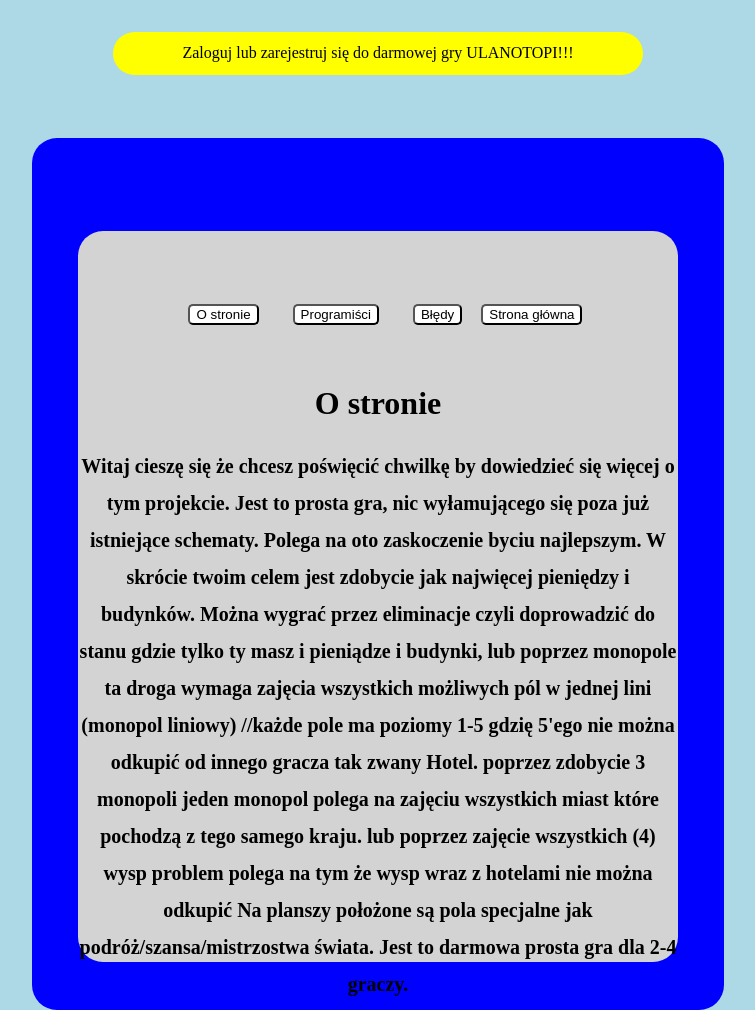
After one commit to maciulex/Ulanopoli, a PHP site: page /info.php in a window 1280 px wide. The commit adds this page. Shown: the whole page, without its empty margins (262-1017 px from the left). Run offline with PHP 8.4, Linux system fonts and the light colour scheme.

Commit message:
bugs fix +info

```diff
--- a/gameBoard/doc.txt
+++ b/gameBoard/doc.txt
@@ -1,4 +1,10 @@
 To repair/to do
+	sznsa
+	jak ktoś sprzedaje wyspe to niech mu się usunei z islands
+
+
+
+
 	gameBoard/app.js/onLoad timeLeft
 	można spróbować zatrzymać interwał reflsha podczas tury gracza
 	dodanie zwiększonej ceny na polu mistrzost świata
--- a/gameBoard/scripts/tourScripts/buyFild.php
+++ b/gameBoard/scripts/tourScripts/buyFild.php
@@ -284,7 +284,7 @@
             $logsValue .= "</div>";
             $sql = 'UPDATE game SET money = "'.implode(":",$gameData[9]).'", wealth = "'.implode(":", $gameData[11]).'", fildsNfo = "'.implode(";",$gameData[5]).'", eventCode = '.$eventCode.', islands ="'.implode(":",$gameData[10]).'", movesCodes = "'.implode(":", $gameData[3]).'", cards = "'.implode(":", $gameData[8]).'" '.$chempionFild.$rounds.', place = "'.implode(":",$gameData[6]).'" WHERE gameID = '. $_SESSION['gameId'];
             //echo $sql;
-            $sql2 = 'UPDATE game SET logs = CONCAT(logs, \''.$logsValue.'\') WHERE gameID = '.$_SESSION["gameId"];
+            $sql2 = 'UPDATE game SET logs = CONCAT(\''.$logsValue.'\',logs) WHERE gameID = '.$_SESSION["gameId"];
             $connection -> multi_query($sql.";".$sql2);
         } else {
             echo "Error1";
--- a/gamesList.php
+++ b/gamesList.php
@@ -61,9 +61,7 @@
 					var href = window.location.href.slice(0, -13);
 					if (b==true) {
 						var pac = prompt("Podaj hasło jeżeli, jeżeli nie ma nic nie wpisuj");
-						if (pac.length > 3) {
-							window.location.replace(href+"scripts/join.php?q="+a+"&p="+pac);
-						}
+						window.location.replace(href+"scripts/join.php?q="+a+"&p="+pac);
 					} else {
 						window.location.replace(href+"scripts/join.php?q="+a);
 					}';
--- a/index.php
+++ b/index.php
@@ -23,8 +23,9 @@
 				<div id="greyBox">
 					<div id="textHolder">
 						<div>
-							<button id="LogInB" onclick="log()">Logowanie</button>
+							<button id="RegInB" onclick="log()">Logowanie</button>
 							<button id="RegInB" onclick="reg()">Rejestracja</button>
+							<a href="info.php"><button>O stronie</button></a>
 						</div>
 						<div id="form">
 							<div id="changeble">
--- /dev/null
+++ b/info.php
@@ -0,0 +1,64 @@
+<?php
+	session_start();
+	if (isset($_SESSION['logged'])) {
+		header("Location: gamesList.php");
+		exit();
+	}
+?>
+<!DOCTYPE html>
+<html>
+<head>
+	<title>Strona główna</title>
+	<meta charset="utf-8">
+	<link rel="stylesheet" type="text/css" href="styles/style.css">
+	<script type="text/javascript" src="scripts/info.js"></script>
+</head>
+<body>
+	<div>
+		<header>
+			Zaloguj lub zarejestruj się do darmowej gry ULANOTOPI!!!
+		</header>
+		<div id="gridBox">
+			<div id="blueBox">
+				<div id="greyBox" style = "width: 95%; height: 90%">
+					<div id="textHolder">
+						<div>
+							<button class="RegInB" onclick="about()">O stronie</button>
+							<button class="RegInB" onclick="programmers()">Programiści</button>
+							<button onclick="bugs()" class="RegInB">Błędy</button>
+							<a href="index.php"><button>Strona główna</button></a>
+
+						</div>
+						<div id="form">
+							<div id="changeble">
+                                <h1>O stronie<h1>
+                                <span>
+                                    Witaj cieszę się że chcesz poświęcić chwilkę by dowiedzieć się więcej o tym projekcie.
+                                    Jest to prosta gra, nic wyłamującego się poza już istniejące schematy.
+                                    Polega na oto zaskoczenie byciu najlepszym.
+                                    W skrócie twoim celem jest zdobycie jak najwięcej pieniędzy i budynków.
+                                    Można wygrać przez eliminacje czyli doprowadzić do stanu gdzie tylko ty masz i pieniądze i budynki,
+                                    lub poprzez monopole ta droga wymaga zajęcia wszystkich możliwych pól w jednej lini (monopol liniowy)
+                                    //każde pole ma poziomy 1-5 gdzię 5'ego nie można odkupić od innego gracza tak zwany Hotel.
+                                    poprzez zdobycie 3 monopoli jeden monopol polega na zajęciu wszystkich miast które pochodzą z tego samego kraju.
+                                    lub poprzez zajęcie wszystkich (4) wysp problem polega na tym że wysp wraz z hotelami nie można odkupić
+                                    Na planszy położone są pola specjalne jak podróż/szansa/mistrzostwa świata.
+                                    Jest to darmowa prosta gra dla 2-4 graczy.
+                                </span>
+							</div>
+							<div>
+								<?php
+									if (isset($_SESSION['error'])) {
+										echo $_SESSION['error'];
+										unset($_SESSION['error']);
+									}
+								?>
+							</div>
+						</div>
+					</div>
+				<div>
+			</div>
+		</div>
+	</div>
+</body>
+</html>
--- a/scripts/app.js
+++ b/scripts/app.js
@@ -6,7 +6,7 @@ function log() {
 function reg() {
 	document.getElementById("blueBox").style.height = "115%";
 	document.getElementById("greyBox").style.width = "70%";
-	document.getElementById("changeble").innerHTML = "<form method=\"post\" action=\"scripts/register.php\">Nick: <input type=\"text\" name=\"nick\"><br><br>email: <input type=\"email\" name=\"email\"><br><br>Hasło: <input type=\"password\" name=\"passcode\"><br><br>Powtórz Hasło: <input type=\"password\" name=\"passcode2\"><br><br>Akceptuje regulamin: <input type=\"checkbox\" name=\"ch1\"><br><br><button>Zarejestruj</button></form>"
+	document.getElementById("changeble").innerHTML = "<form method=\"post\" action=\"scripts/register.php\">Nick: <input type=\"text\" name=\"nick\"><br><br>email: <input type=\"email\" name=\"email\"><br><br>Hasło: <input type=\"password\" name=\"passcode\"><br><br>Powtórz Hasło: <input type=\"password\" name=\"passcode2\"><br><br>Akceptuje <a href=\"https://www.sejm.gov.pl/prawo/konst/polski/kon1.htm\" target=\"blank\">regulamin</a>: <input type=\"checkbox\" name=\"ch1\"><br><br><button>Zarejestruj</button></form>"
 }
 
 var passCheckStatus = false;
--- /dev/null
+++ b/scripts/info.js
@@ -0,0 +1,40 @@
+function about() {
+	document.getElementById("changeble").innerHTML = `
+    <h1>O stronie<h1>
+    <span>
+        Witaj cieszę się że chcesz poświęcić chwilkę by dowiedzieć się więcej o tym projekcie.
+        Jest to prosta gra, nic wyłamującego się poza już istniejące schematy.
+        Polega na oto zaskoczenie byciu najlepszym.
+        W skrócie twoim celem jest zdobycie jak najwięcej pieniędzy i budynków.
+        Można wygrać przez eliminacje czyli doprowadzić do stanu gdzie tylko ty masz i pieniądze i budynki,
+        lub poprzez monopole ta droga wymaga zajęcia wszystkich możliwych pól w jednej lini (monopol liniowy)
+        //każde pole ma poziomy 1-5 gdzię 5'ego nie można odkupić od innego gracza tak zwany Hotel.
+        poprzez zdobycie 3 monopoli jeden monopol polega na zajęciu wszystkich miast które pochodzą z tego samego kraju.
+        lub poprzez zajęcie wszystkich (4) wysp problem polega na tym że wysp wraz z hotelami nie można odkupić
+        Na planszy położone są pola specjalne jak podróż/szansa/mistrzostwa świata.
+        Jest to darmowa prosta gra dla 2-4 graczy.
+    </span>`
+}
+function programmers() {
+	document.getElementById("changeble").innerHTML = `
+    <h1>Programiści<h1>
+    <span>
+        Ruszanie/działanie strony: JS/PHP/MSQL/(HTML/CSS: ta trochę brzydsza część DX) - maciulex;<br>
+        Wygląd: HTML/CSS/JS (Ta ładna część DX) - ReMOx3;
+    </span>
+    `;
+}
+function bugs() {
+	document.getElementById("changeble").innerHTML = `
+    <h1>Błędy<h1>
+    <span>
+        W razie wystąpienia jakichkolwiek błedów:
+        Proszę o kontakt na e-mail: maciulex113@gmail.com
+        W wiadomości najlepiej jak by znalazło się zdj wizualne problemu, zdj z konsolki
+        i opis co się stało i jak można było by to ewetualnie powtórzyć.
+        Jeżeli nie jesteś pewien jak to zrobić to pamiętaj że każda informacja się przyda :D
+        W tytule najlepie słowo Ulanopoli no wtedy od razu będę wiedział o co chodzi i nie pomyle ze spamem d:
+        Bardzo by to pomogło w dopracowaniu strony wraz i z grą.
+    </span>
+    `;
+}
--- a/styles/style.css
+++ b/styles/style.css
@@ -44,12 +44,15 @@ input {
 	position: relative;
 	top: 10%;
 }
-#RegInB {
+.RegInB {
 	margin-left: 2.5%;
+	margin-right: 2.5%;
+
 }
-#LogInB {
-	margin-right: 2.5%;
-}
+
 #form {
 	margin-top: 10%;
 }
+#changeble span {
+	font-size: 20px;
+}
```
Also changed, not shown: gameBoard/scripts/tourScripts/endTour.php (+9 -0 lines), gameBoard/scripts/tourScripts/makeMove.php (+4 -4 lines), gameBoard/scripts/tourScripts/win.php (+21 -1 lines).
